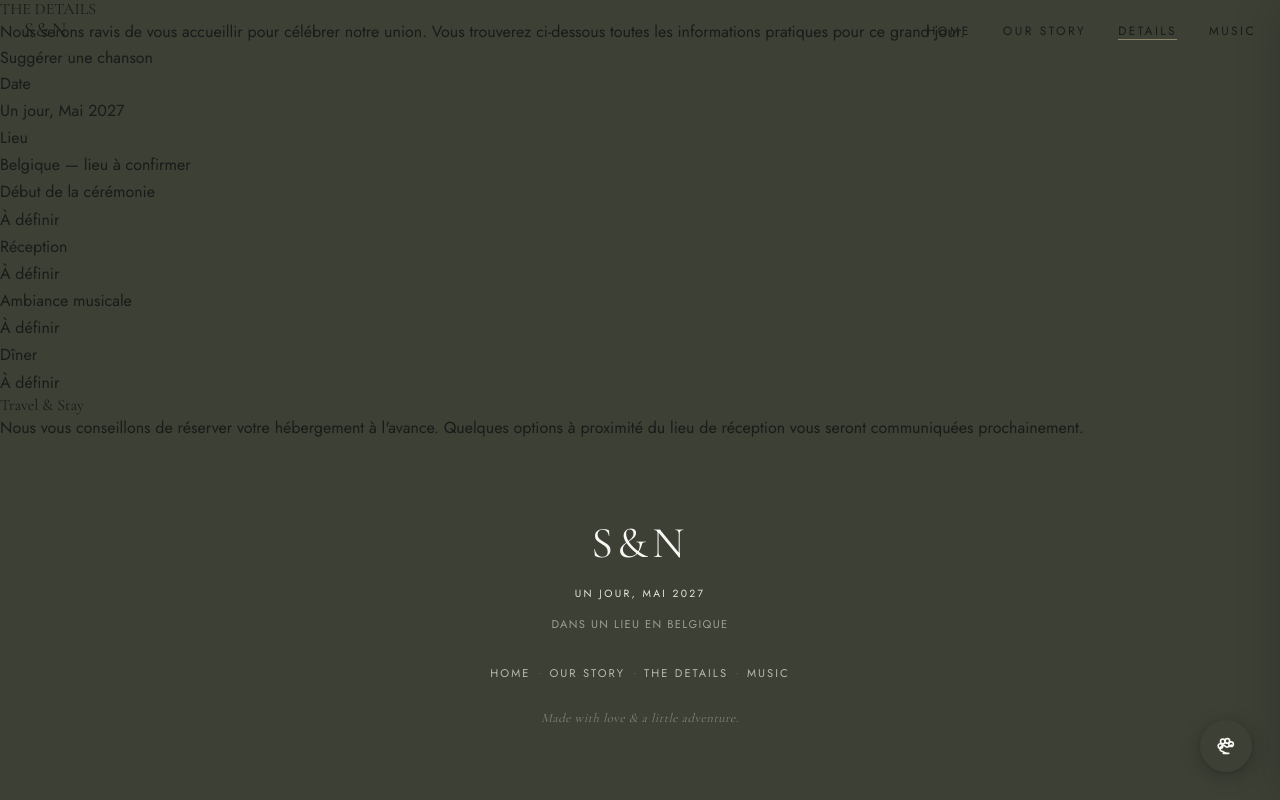
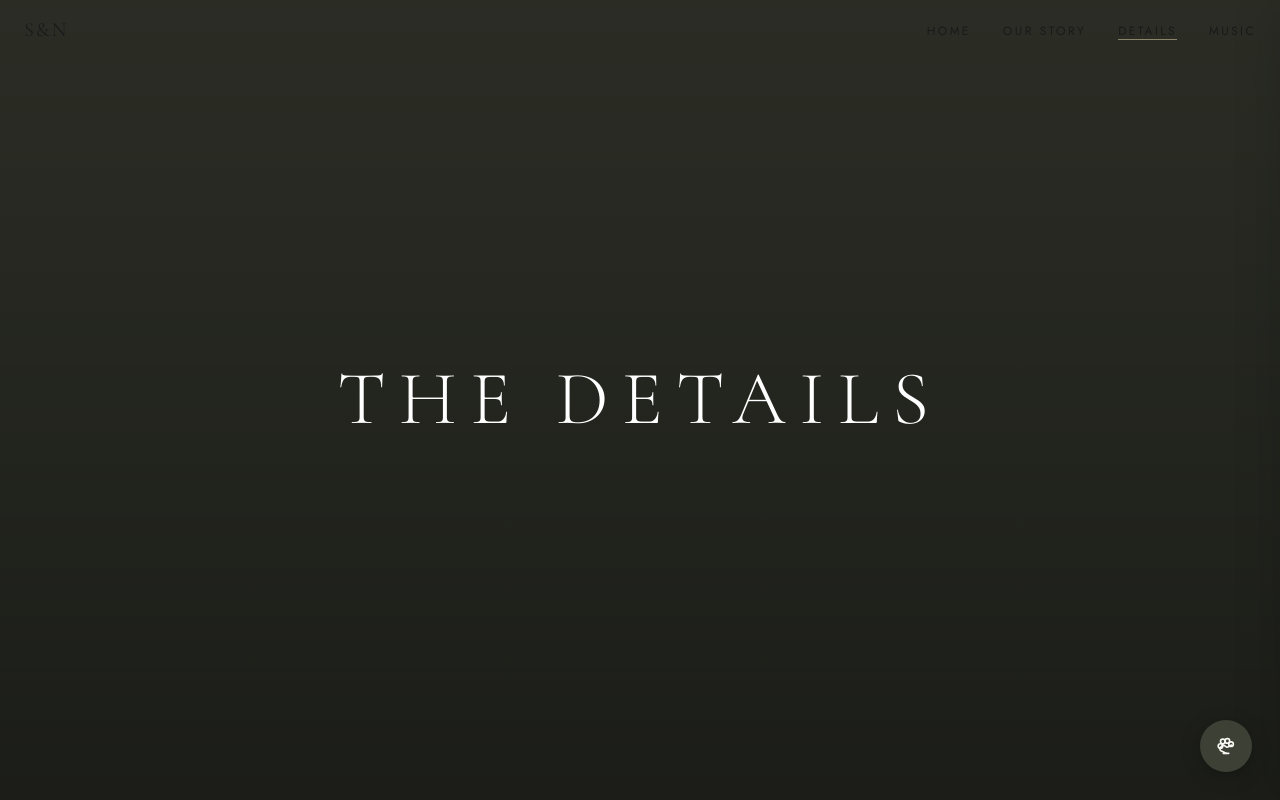
Before and after one commit to v-alex-dev/mariage_web, a Next.js app: page /details in a window 1280 px wide. Shown: the top 800 px of the page. Built offline with nearby package versions, Linux system fonts and the light colour scheme.

Commit message:
Add style for details page

```diff
--- a/app/globals.css
+++ b/app/globals.css
@@ -644,6 +644,7 @@ img {
 .polaroid__frame {
   overflow: hidden;
   line-height: 0;
+  position: relative; /* requis par next/image en mode `fill` */
 }
 
 .polaroid__img {
@@ -961,3 +962,200 @@ img {
     width: 280px;
   }
 }
+
+/* ============================================================
+   THE DETAILS — Styles pour app/details/page.tsx
+   ============================================================ */
+
+/* ── Hero plein écran ── */
+.details__hero {
+  position: relative;
+  min-height: 100vh;
+  display: flex;
+  align-items: center;
+  justify-content: center;
+  overflow: hidden;
+}
+
+.details__hero-bg {
+  position: absolute;
+  inset: 0;
+}
+
+.details__hero-overlay {
+  position: absolute;
+  inset: 0;
+  background: linear-gradient(180deg, rgba(0, 0, 0, 0.3) 0%, rgba(0, 0, 0, 0.55) 100%);
+}
+
+.details__hero-title {
+  position: relative;
+  z-index: 10;
+  font-family: var(--font-serif);
+  color: #fff;
+  font-weight: 300;
+  font-size: clamp(2.25rem, 8vw, 4.75rem);
+  letter-spacing: 0.18em;
+  text-transform: uppercase;
+  text-align: center;
+  padding: 0 1.5rem;
+}
+
+/* ── Carte d'invitation ── */
+.details__invitation-section {
+  background-color: var(--details-hero-bg);
+  padding: clamp(3rem, 6vw, 6rem) 1.5rem;
+  display: flex;
+  justify-content: center;
+}
+
+.details__invitation-card {
+  max-width: 520px;
+  width: 100%;
+  background-color: var(--details-card-bg);
+  color: var(--text-on-card);
+  padding: clamp(2rem, 5vw, 3rem);
+  border-radius: 4px;
+  text-align: center;
+  display: flex;
+  flex-direction: column;
+  align-items: center;
+  gap: 1.75rem;
+}
+
+.details__invitation-text {
+  font-family: var(--font-sans);
+  font-size: 0.95rem;
+  line-height: 1.8;
+  font-weight: 300;
+  margin: 0;
+}
+
+/* ── Photo pleine largeur ── */
+.details__venue-photo-section {
+  width: 100%;
+}
+
+.details__venue-photo {
+  position: relative;
+  width: 100%;
+  aspect-ratio: 16 / 9;
+  overflow: hidden;
+}
+
+/* ── Grille infos pratiques ── */
+.details__info-section {
+  background-color: var(--our-story-bg);
+  padding: clamp(3rem, 6vw, 5rem) 1.5rem;
+  display: flex;
+  justify-content: center;
+}
+
+.details__info-grid {
+  display: grid;
+  grid-template-columns: 1fr;
+  gap: 1.25rem;
+  max-width: 900px;
+  width: 100%;
+}
+
+.details__info-item {
+  background-color: var(--card-bg);
+  padding: 1.5rem 1.75rem;
+  border-radius: 2px;
+  text-align: center;
+}
+
+.details__info-label {
+  font-family: var(--font-sans);
+  font-size: 0.62rem;
+  letter-spacing: 0.22em;
+  text-transform: uppercase;
+  color: var(--accent-primary);
+  margin: 0 0 0.5rem;
+}
+
+.details__info-value {
+  font-family: var(--font-serif);
+  font-size: 1.1rem;
+  color: var(--text-primary);
+  line-height: 1.5;
+  margin: 0;
+}
+
+/* ── Travel & Stay ── */
+.details__travel-section {
+  background-color: var(--our-story-bg);
+  padding: clamp(3rem, 6vw, 6rem) 1.5rem;
+  display: flex;
+  justify-content: center;
+}
+
+.details__travel-inner {
+  max-width: 640px;
+  width: 100%;
+  text-align: center;
+  display: flex;
+  flex-direction: column;
+  align-items: center;
+  gap: 1.5rem;
+}
+
+.details__travel-title {
+  font-family: var(--font-serif);
+  font-size: clamp(1.4rem, 3vw, 2rem);
+  font-weight: 400;
+  color: var(--text-primary);
+}
+
+.details__travel-text {
+  font-family: var(--font-sans);
+  font-size: 0.92rem;
+  line-height: 1.8;
+  color: var(--text-secondary);
+  font-weight: 300;
+  margin: 0;
+}
+
+.details__travel-photo {
+  position: relative;
+  width: 100%;
+  aspect-ratio: 16 / 9;
+  overflow: hidden;
+  margin-top: 0.5rem;
+}
+
+/* ── Bouton (spécifique à la carte d'invitation) ── */
+.details__btn {
+  display: inline-block;
+  padding: 13px 30px;
+  font-family: var(--font-sans);
+  font-size: 0.7rem;
+  letter-spacing: 0.2em;
+  text-transform: uppercase;
+  font-weight: 500;
+  border-radius: 2px;
+  background-color: var(--button-bg);
+  color: var(--button-text);
+  border: 1.5px solid var(--button-border);
+  transition: all 0.25s ease;
+  text-decoration: none;
+  cursor: pointer;
+}
+
+.details__btn:hover {
+  background-color: var(--accent-hover);
+  border-color: var(--accent-hover);
+}
+
+.details__btn:focus-visible {
+  outline: 2px solid var(--accent-primary);
+  outline-offset: 3px;
+}
+
+/* ── Responsive tablet / desktop ── */
+@media (min-width: 800px) {
+  .details__info-grid {
+    grid-template-columns: 1fr 1fr;
+  }
+}
```
